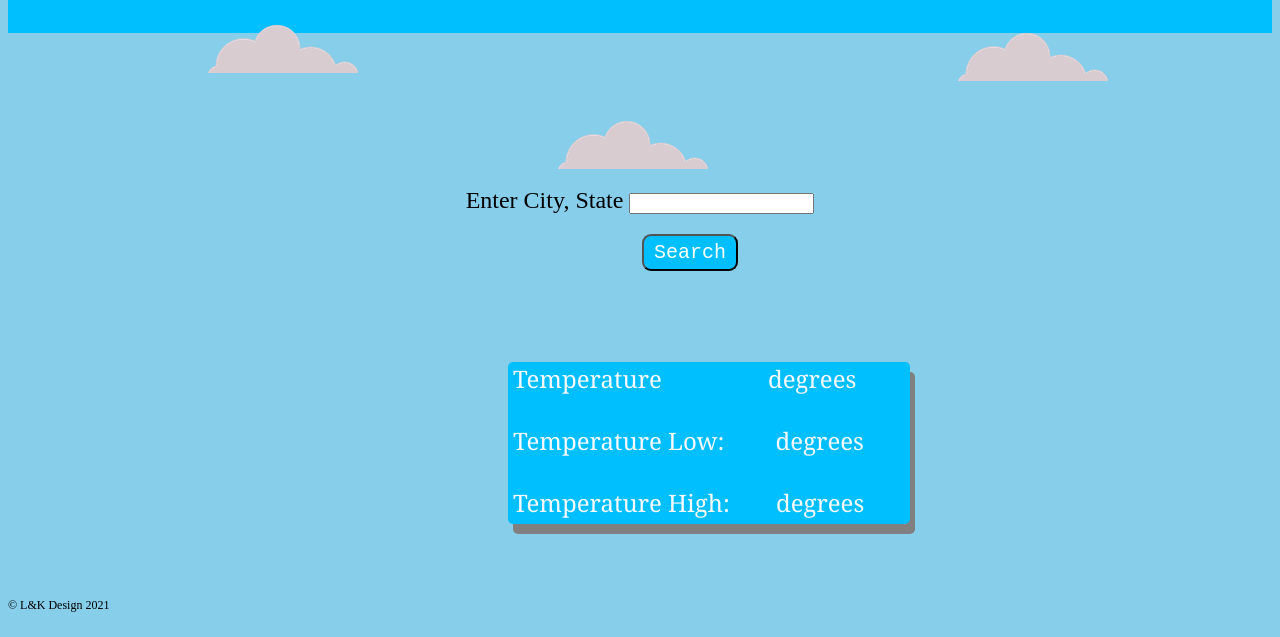
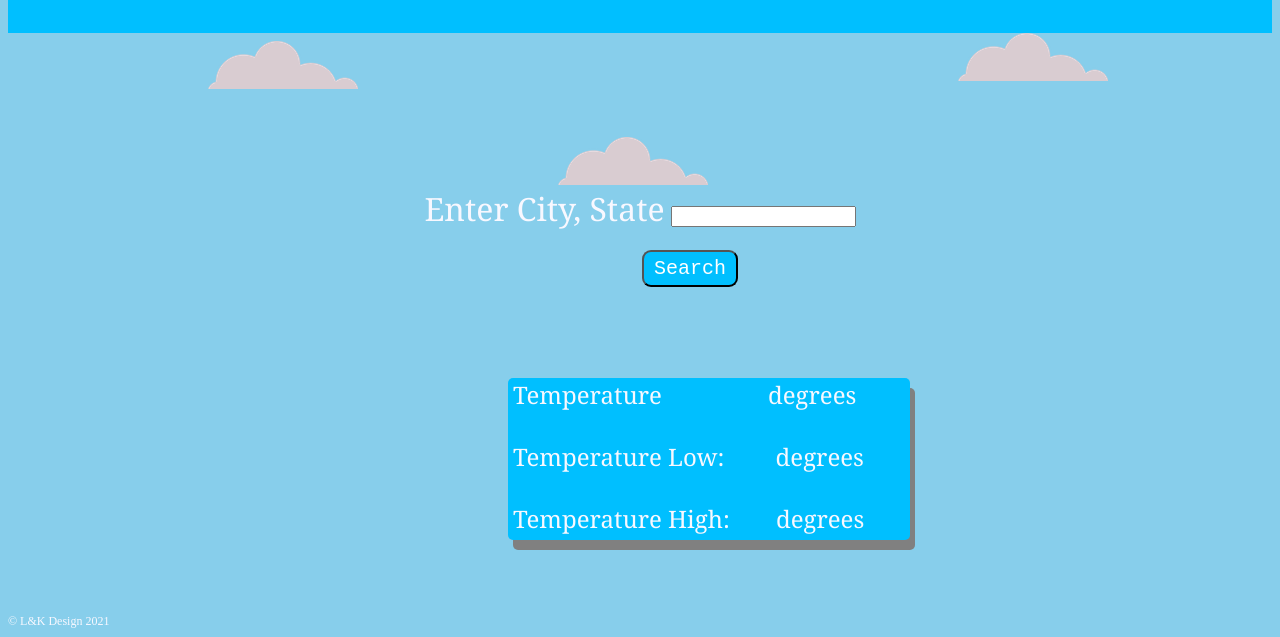
Before and after one commit to malicious-virtue/Weather-Site, a plain HTML site: page index.html in a window 1280 px wide. Shown: the part 165-802 px from the top of the page. Drawn offline with Linux system fonts and the light colour scheme.

Commit message:
adjusted text color and size

```diff
--- a/css/site.css
+++ b/css/site.css
@@ -22,8 +22,15 @@ form {
 
 }
 
+label{
+    color:#f8f8ff;
+    font-family: Georgia, 'Times New Roman', Times, serif;
+    font-size: 2rem;
+}
+
 footer {
     font-size: .75rem;
+    color:#f8f8ff
 }
 
 #cloud {
--- a/js/app.js
+++ b/js/app.js
@@ -32,10 +32,11 @@ function AjaxCall() {
                let currentTemp = Math.round((temp - 273.15) * 9/5 + 32);
                 let tempMin = Math.round((min - 273.15) * 9/5 + 32);
                let tempMax = Math.round((max - 273.15) * 9/5 + 32);
-                document.getElementsById("city-name").innerHTML = name;
-                document.getElementById("current-temp").innerHTML = currentTemp;
-                document.getElementById("min").innerHTML = tempMin;
-                document.getElementById("max").innerHTML = tempMax;
+
+               document.getElementById("city-name").innerHTML = name;
+               document.getElementById("current-temp").innerHTML = currentTemp;
+               document.getElementById("min").innerHTML = tempMin;
+               document.getElementById("max").innerHTML = tempMax;
             }
 
         };
```
